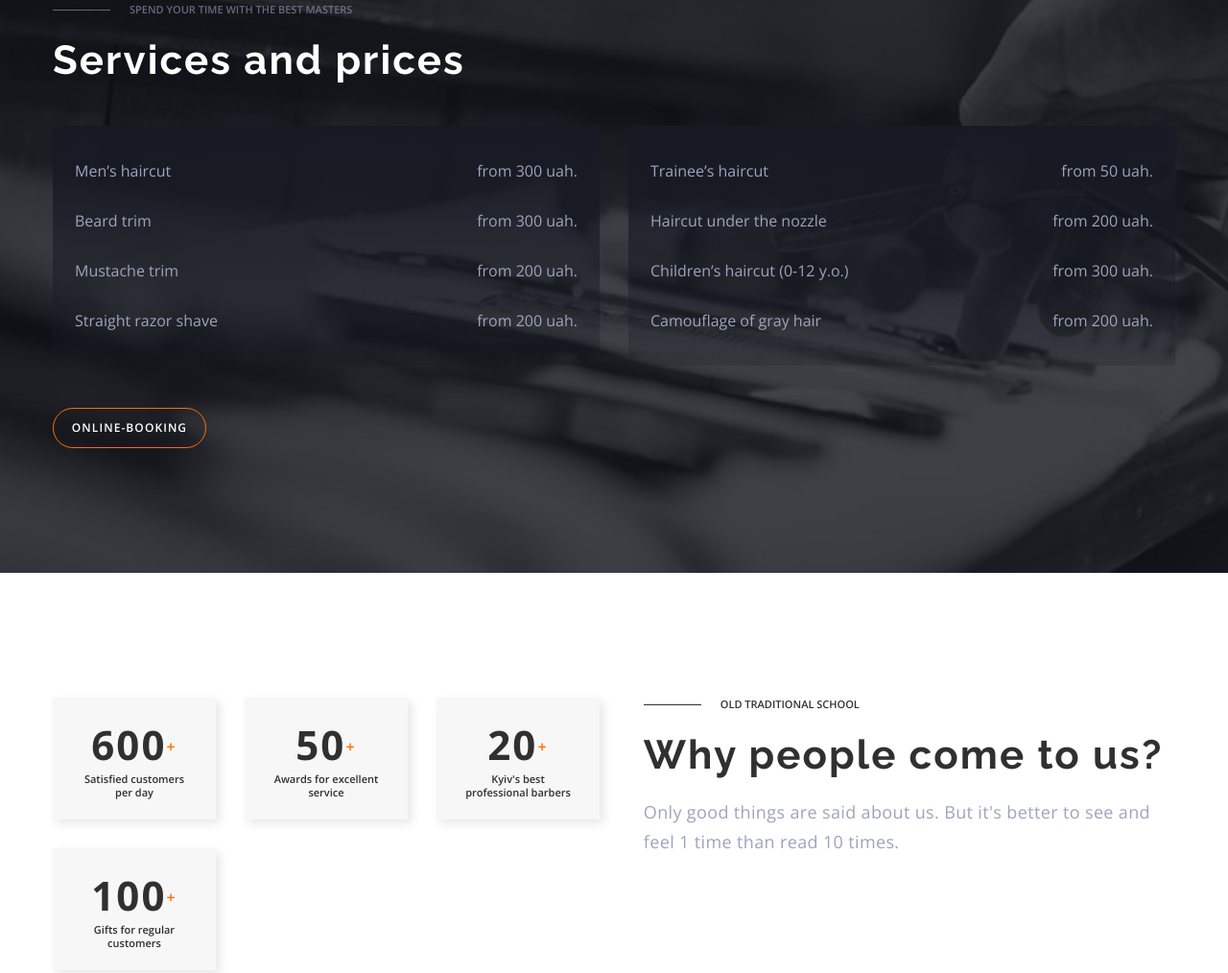
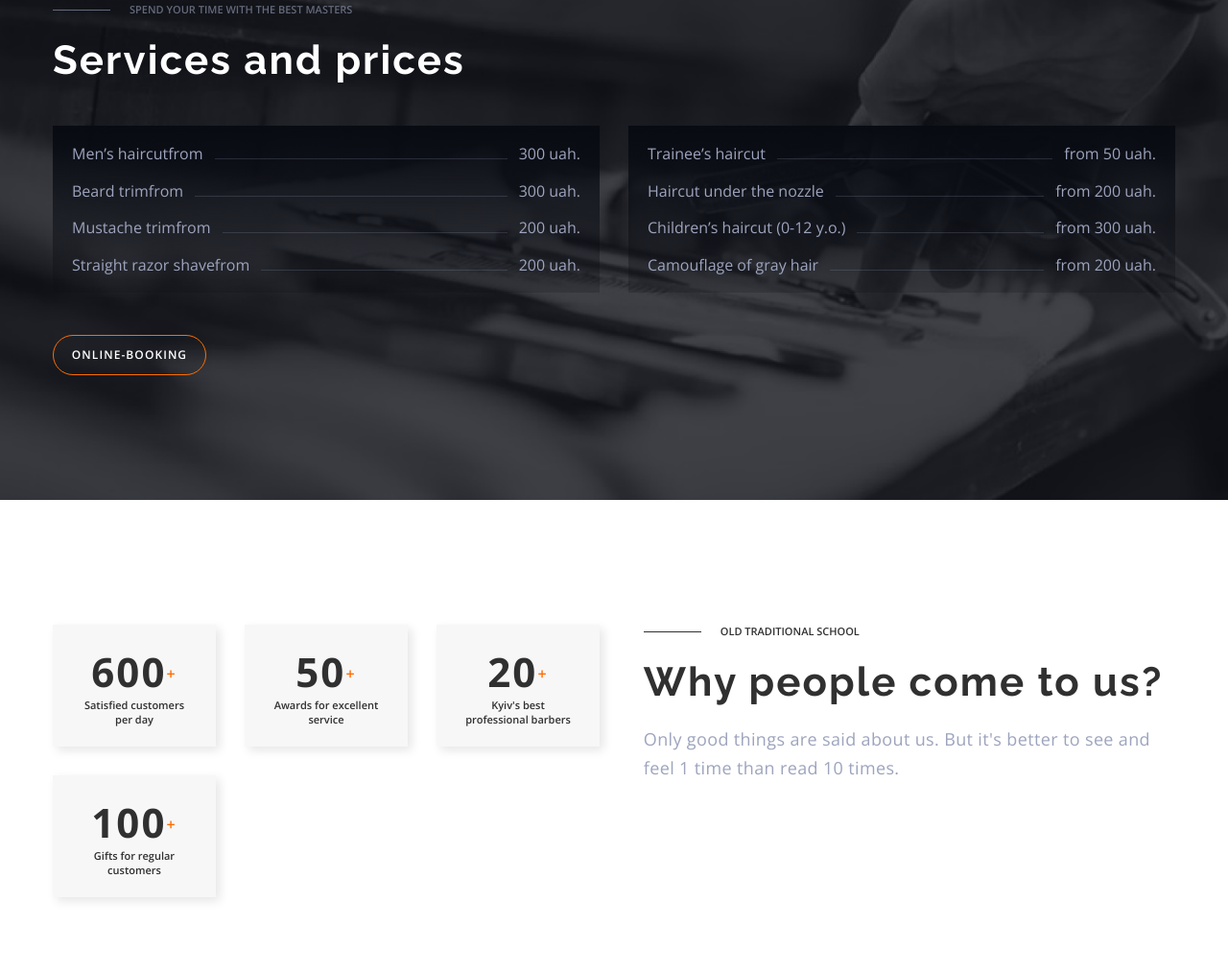
Before and after one commit to luzhnyak/barbershop, a plain HTML site: page index.html in a window 1280 px wide. Shown: the part 1498-2512 px from the top of the page at 96% size. Drawn offline with nearby package versions, Linux system fonts and the light colour scheme.

Commit message:
price and service

```diff
--- a/css/styles.css
+++ b/css/styles.css
@@ -51,6 +51,7 @@ img {
   margin-right: auto;
   padding-left: 15px;
   padding-right: 15px;
+  /* outline: 1px solid #ff6c00; */
 }
 /* ===================== COMPONENTS =====================*/
 
@@ -241,12 +242,14 @@ img {
 
 .hero-left-side {
   display: flex;
-  justify-content: right;
+  /* justify-content: right; */
   align-items: center;
-  transform: rotate(-90deg) translateX(-130px);
+  margin-bottom: 40px;
+  transform: rotate(-90deg);
   /* background-color: pink; */
   width: 100px;
   height: 100px;
+  align-self: flex-end;
 }
 
 .hero-right-side {
@@ -362,27 +365,63 @@ img {
   margin-bottom: 44px;
 }
 
-.price-content-wraper {
+.price-list {
   display: flex;
   justify-content: center;
   gap: 30px;
   margin-bottom: 44px;
 }
 
-.price-card {
+.price-list-item {
   flex-basis: calc((100% - 30px) / 2);
   color: var(--light-color);
   padding: 20px 20px;
+  background-image: linear-gradient(180deg, #090b13 0%, rgba(9, 11, 19, 0.2) 100%);
+}
+
+.price-list:first-child {
   background-image: linear-gradient(180deg, #171a24 0%, rgba(23, 26, 36, 0.2) 100%);
 }
 
-.price-card tr {
-  height: 50px;
+.price-card {
+  /* width: 100%; */
+  /* border: 1px solid #000; */
 }
 
-.price-card tr td:last-child {
+.price-card-item {
+  display: flex;
+  align-items: baseline;
+  gap: 12px;
+}
+
+.price-card-item:not(:last-child) {
+  margin-bottom: 20px;
+}
+
+.price-card-item::before {
+  content: '';
+  height: 1px;
+  background-color: rgba(157, 164, 189, 0.2);
+
+  flex-grow: 1;
+}
+
+.price-card-item-service {
+  order: -1;
+}
+
+/* .price-card tr td:last-child {
   text-align: right;
+} */
+
+.blocks {
+  display: flex;
 }
+
+.block2 {
+  order: -1;
+}
+
 /* ===================== /PRICE =====================*/
 
 /* ===================== BENEFITS =====================*/
@@ -524,6 +563,21 @@ img {
 /* ===================== /GALLERY =====================*/
 
 /* ===================== CONTACTS =====================*/
+
+.supfooter {
+  background: #111319;
+  background-image: url('../images/contacts/bg-img.png');
+  background-size: contain;
+  background-repeat: no-repeat;
+  background-position: center left calc(50% + 408px);
+}
+
+.supfooter-wraper {
+  display: flex;
+  justify-content: space-between;
+  gap: 0;
+}
+
 .booking-section {
   width: 50%;
 }
@@ -577,7 +631,6 @@ img {
 }
 
 .contacts-section {
-  background-image: url('../images/contacts/bg-img.png');
   width: 50%;
   padding-left: 100px;
 }
@@ -612,16 +665,6 @@ img {
 
 /* ===================== FOOTER =====================*/
 
-.supfooter {
-  background: #111319;
-}
-
-.supfooter-wraper {
-  display: flex;
-  justify-content: space-between;
-  gap: 0;
-}
-
 .footer-section {
   display: flex;
   padding-top: 52px;
--- a/index.html
+++ b/index.html
@@ -149,45 +149,51 @@
         <div class="container">
           <p class="suptitle suptitle-theme-light">Spend your time with the best masters</p>
           <h2 class="section-title section-title-theme-light">Services and prices</h2>
-          <div class="price-content-wraper">
-            <table class="price-card">
-              <tr>
-                <td>Men’s haircut</td>
-                <td>from 300 uah.</td>
-              </tr>
-              <tr>
-                <td>Beard trim</td>
-                <td>from 300 uah.</td>
-              </tr>
-              <tr>
-                <td>Mustache trim</td>
-                <td>from 200 uah.</td>
-              </tr>
-              <tr>
-                <td>Straight razor shave</td>
-                <td>from 200 uah.</td>
-              </tr>
-            </table>
 
-            <table class="price-card">
-              <tr>
-                <td>Trainee’s haircut</td>
-                <td>from 50 uah.</td>
-              </tr>
-              <tr>
-                <td>Haircut under the nozzle</td>
-                <td>from 200 uah.</td>
-              </tr>
-              <tr>
-                <td>Children’s haircut (0-12 y.o.)</td>
-                <td>from 300 uah.</td>
-              </tr>
-              <tr>
-                <td>Camouflage of gray hair</td>
-                <td>from 200 uah.</td>
-              </tr>
-            </table>
-          </div>
+          <ul class="price-list list">
+            <li class="price-list-item">
+              <ul class="price-card list">
+                <li class="price-card-item">
+                  <span class="price-card-item-service">Men’s haircutfrom</span>
+                  300 uah.
+                </li>
+                <li class="price-card-item">
+                  <span class="price-card-item-service">Beard trimfrom</span>
+                  300 uah.
+                </li>
+                <li class="price-card-item">
+                  <span class="price-card-item-service">Mustache trimfrom</span>
+                  200 uah.
+                </li>
+                <li class="price-card-item">
+                  <span class="price-card-item-service">Straight razor shavefrom</span>
+                  200 uah.
+                </li>
+              </ul>
+            </li>
+
+            <li class="price-list-item">
+              <ul class="price-card list">
+                <li class="price-card-item">
+                  <span class="price-card-item-service">Trainee’s haircut</span>
+                  from 50 uah.
+                </li>
+                <li class="price-card-item">
+                  <span class="price-card-item-service">Haircut under the nozzle</span>
+                  from 200 uah.
+                </li>
+                <li class="price-card-item">
+                  <span class="price-card-item-service">Children’s haircut (0-12 y.o.)</span>
+                  from 300 uah.
+                </li>
+                <li class="price-card-item">
+                  <span class="price-card-item-service">Camouflage of gray hair</span>
+                  from 200 uah.
+                </li>
+              </ul>
+            </li>
+          </ul>
+
           <button class="modal-btn" type="button">Online-booking</button>
         </div>
       </section>
```
